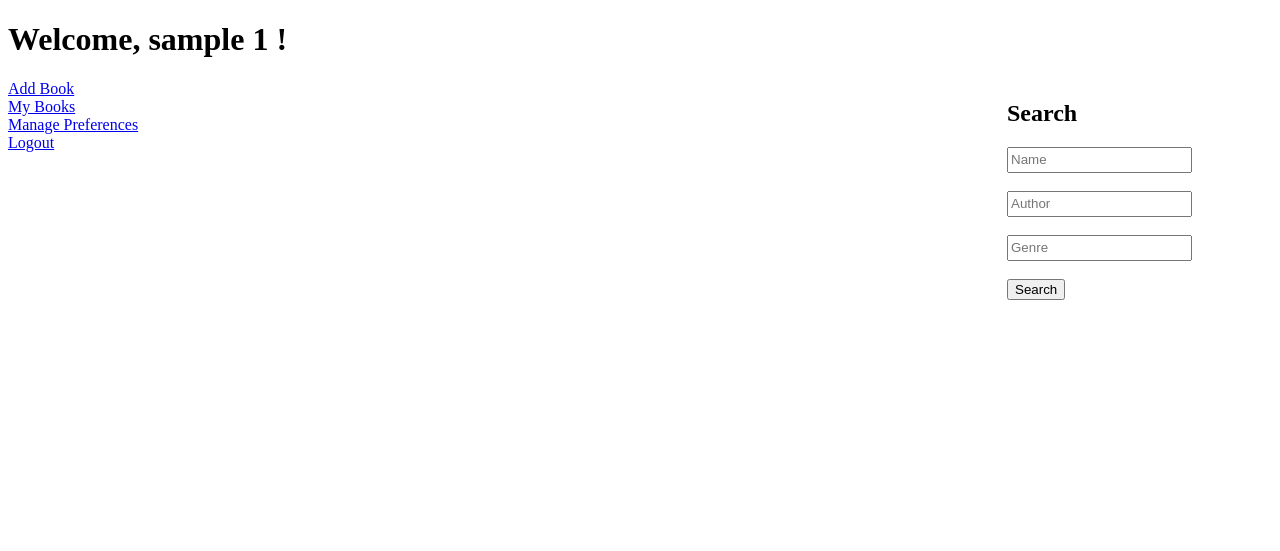
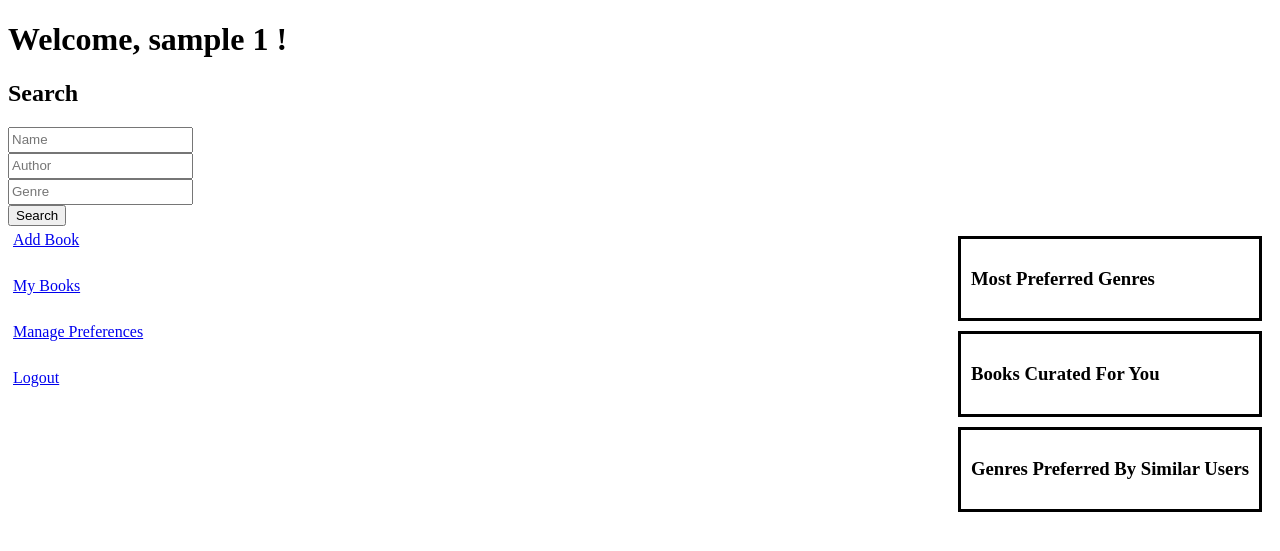
Before and after one commit to hrithik18236/BooksforU, a Flask app: a page that uses templates/home.html in a window 1280 px wide. Shown: the top 551 px of the page. Run offline with Flask 2, Linux system fonts and the light colour scheme; the visitor is signed in with stand-in values (Sample User, id 1); data comes from the database, SQL or seed files in the repository; data that the repository does not hold is empty; some libraries are stand-ins or nearby versions.

Commit message:
Add recommendations

```diff
--- a/app.py
+++ b/app.py
@@ -88,19 +88,45 @@ def home(name, user_id):
 	if 'loggedin' not in session:
 		return redirect(url_for('login'))
 
+	cur = mysql.connection.cursor()
+
 	if 'mybooks' in session:
 		session.pop('mybooks', None)
 
-	return render_template('home.html', name = name, user_id = user_id)
+	cmd = f"select new.genre_name from (select genre_name, count(*) as cnt from preferences group by genre_name) as new;"
+	cur.execute(cmd)
+	trending_genres = cur.fetchall()
+
+	cmd = f'''select name from unique_books
+			where unique_id in (select * from (
+			select unique_id from book_genre_relation
+			where genre_name in (select * from (
+			select genre_name from preferences
+			where user_id = {session['id']}) as temp2)
+			order by RAND()
+			LIMIT 3) as temp1);'''
+
+	cur.execute(cmd)
+	recommendations = cur.fetchall()
+
+	cmd = f'''select genre_name from (
+			select new.genre_name, new.user_type, RANK() over (partition by new.user_type order by new.cnt desc) from (
+			select genre_name,user_type, count(*) as cnt from preferences group by user_type, genre_name
+        	) as new
+			) as r where user_type = '{session['user_type']}';'''
+
+	cur.execute(cmd)
+	user_type_recommendations = cur.fetchall()
+
+	return render_template('home.html', name = name, user_id = user_id, trending_genres = trending_genres, recommendations = recommendations, user_type_recommendations = user_type_recommendations)
 
 @app.route('/search', methods = ['GET'])
 def search():
+	cur = mysql.connection.cursor()
 	name = request.args.get('name', "")
 	author = request.args.get('author', "")
 	# description = request.args.get('description', "")
 	genre = request.args.get('genre', "")
-
-	cur = mysql.connection.cursor()
 
 	search_results = []
 
@@ -186,6 +212,8 @@ def ubook_page(unique_id):
 
 	# get user details and respective transaction type details
 
+	print("Allbooks:", all_books)
+
 	for i in range(len(all_books)):
 		cmd = f"SELECT * FROM user WHERE user_id = {all_books[i]['user_id']}"
 		cur.execute(cmd)
@@ -193,16 +221,17 @@ def ubook_page(unique_id):
 		all_books[i].update(user)
 
 		if all_books[i]['transaction_type'] == 1:
-			cmd = f"SELECT * FROM available_for_exchange WHERE book_id = {all_books[i]['user_id']}"
+			cmd = f"SELECT * FROM available_for_exchange WHERE book_id = {all_books[i]['book_id']}"
 
 		if all_books[i]['transaction_type'] == 2:
-			cmd = f"SELECT * FROM available_for_borrowing WHERE book_id = {all_books[i]['user_id']}"
+			cmd = f"SELECT * FROM available_for_borrowing WHERE book_id = {all_books[i]['book_id']}"
 
 		if all_books[i]['transaction_type'] == 3:
-			cmd = f"SELECT * FROM available_for_buying WHERE book_id = {all_books[i]['user_id']}"
+			cmd = f"SELECT * FROM available_for_buying WHERE book_id = {all_books[i]['book_id']}"
 
 		cur.execute(cmd)
 		details = cur.fetchone()
+		print("dets:", details)
 		all_books[i].update(details)
 
 	return render_template('ubook_page.html', unique_book = unique_book, all_books = all_books, user_types = user_types)
--- a/static/css/home.css
+++ b/static/css/home.css
@@ -1,9 +1,33 @@
 .searchbox {
-	float: right;
 	margin-right: 5pc;
+	text-align: c;
+	/* margin-left: auto;
+	margin-right: auto; */
+	width: fit-content;
 }
 
 .searchbox .searchbar {
 	/* width: 30pc; */
 	height: 20px;
 }
+
+.promo {
+	width: fit-content;
+	float: right;
+}
+
+.promo div {
+	border: solid;
+	margin: 10px;
+	padding: 10px;
+}
+
+a {
+	display: block;
+	margin: 5px;
+	width: fit-content;
+}
+
+input {
+	display: block;
+}
--- a/templates/home.html
+++ b/templates/home.html
@@ -13,14 +13,38 @@
 		<h2>Search</h2>
 		<form action="{{ url_for('search') }}" method="GET">
 			<input class="searchbar" placeholder="Name" type="text" name="name">
-			<br><br>
+			<!-- <br><br> -->
 			<input class="searchbar" placeholder="Author" type="text" name="author">
-			<br><br>
+			<!-- <br><br> -->
 			<input class="searchbar" placeholder="Genre" type="text" name="genre">
-			<br><br>
+			<!-- <br><br> -->
 			<button type="submit">Search</button>
 		</form>
 	</div>
+
+	<div class="promo">
+		<div class="trending_genres promotion">
+			<h3>Most Preferred Genres</h3>
+			{% for genre in trending_genres %}
+				<a href="{{ url_for('search', genre = genre['genre_name']) }}">{{ genre['genre_name'] }}</a>
+			{% endfor %}
+		</div>
+
+		<div class="recommendations promotion">
+			<h3>Books Curated For You</h3>
+			{% for recommendation in recommendations %}
+				<a href="{{ url_for('search', name = recommendation['name']) }}">{{ recommendation['name'] }}</a>
+			{% endfor %}
+		</div>
+
+		<div class="recommendations promotion">
+			<h3>Genres Preferred By Similar Users</h3>
+			{% for recommendation in user_type_recommendations %}
+				<a href="{{ url_for('search', genre = recommendation['genre_name']) }}">{{ recommendation['genre_name'] }}</a>
+			{% endfor %}
+		</div>
+	</div>
+
 	<a href="/addbook">Add Book</a>
 	<br>
 	<a href="/mybooks">My Books</a>
--- a/templates/ubook_page.html
+++ b/templates/ubook_page.html
@@ -4,7 +4,7 @@
 	<meta charset="UTF-8">
 	<meta name="viewport" content="width=device-width, initial-scale=1.0">
 	<title>Document</title>
-	<link rel="stylesheet" href="../static/ubook_page.css">
+	<link rel="stylesheet" href="{{ url_for('static', filename='css/ubook_page.css') }}">
 </head>
 <body>
 	<h1>{{ unique_book['name'] }}</h1>
@@ -14,6 +14,8 @@
 		<a href="{{ url_for('recommend', unique_id = unique_book['unique_id']) }}" id="recommend">Recommend this!</a>
 		<br>
 	{% endif %}
+
+	<p><b>Average Rating:</b> {{ unique_book['rating'] }}</p>
 
 	<b>Genres:</b>
 	{% for genre in unique_book['genres'] %}
@@ -34,7 +36,6 @@
 			<p>{{  review['body'] }}</p>
 		</div>
 		{% endfor %}
-
 	</div>
 
 	<form action="{{ url_for('review') }}" method="POST">
```
Also changed, not shown: static/css/ubook_page.css (renamed from static/ubook_page.css), 1 other file.
